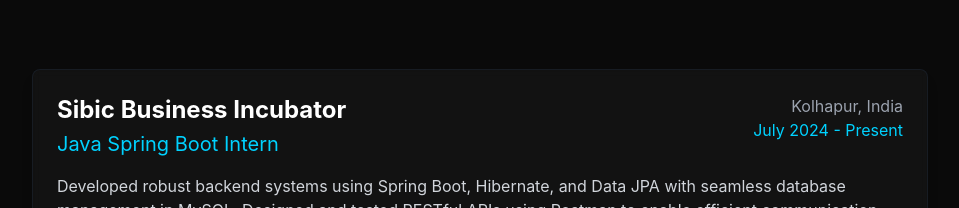
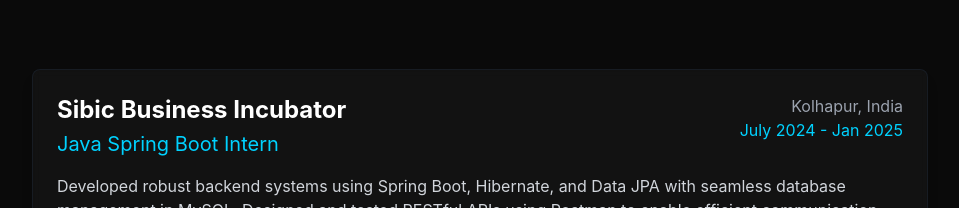
Before and after one commit to adhavshruti12/Portfolio-, a React (Vite) app in the folder frontend/: page / in a window 1280 px wide. Shown: the part 3309-3517 px from the top of the page, without its empty margins (160-1119 px from the left). Built offline with nearby package versions, Linux system fonts and the light colour scheme.

Commit message:
Update Experience.jsx

```diff
--- a/frontend/src/components/Experience.jsx
+++ b/frontend/src/components/Experience.jsx
@@ -7,7 +7,7 @@
       company: "Sibic Business Incubator",
       location: "Kolhapur, India",
       role: "Java Spring Boot Intern",
-      period: "July 2024 - Present",
+      period: "July 2024 - Jan 2025",
       description: "Developed robust backend systems using Spring Boot, Hibernate, and Data JPA with seamless database management in MySQL. Designed and tested RESTful APIs using Postman to enable efficient communication between components. Collaborated with teams to integrate dynamic user interfaces and deliver high-performing features. Ensured smooth functionality through thorough testing and debugging for optimal user satisfaction.",
       technologies: ["Spring Boot", "Hibernate", "Data JPA", "REST API", "MVC", "Postman tool", "DBMS", "MySQl"]
     },
```
